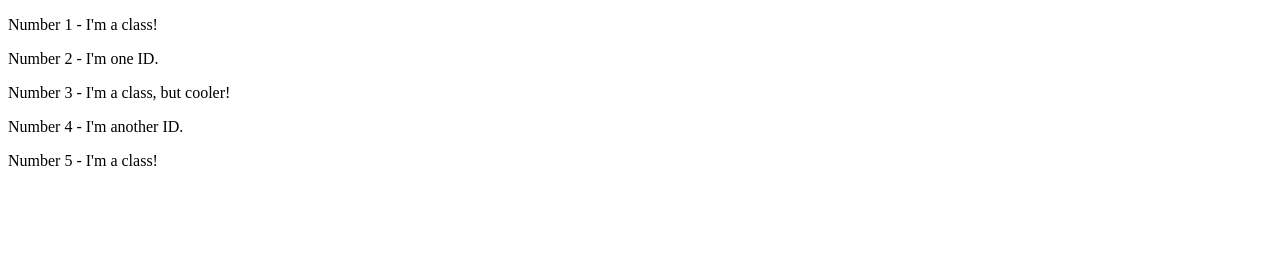
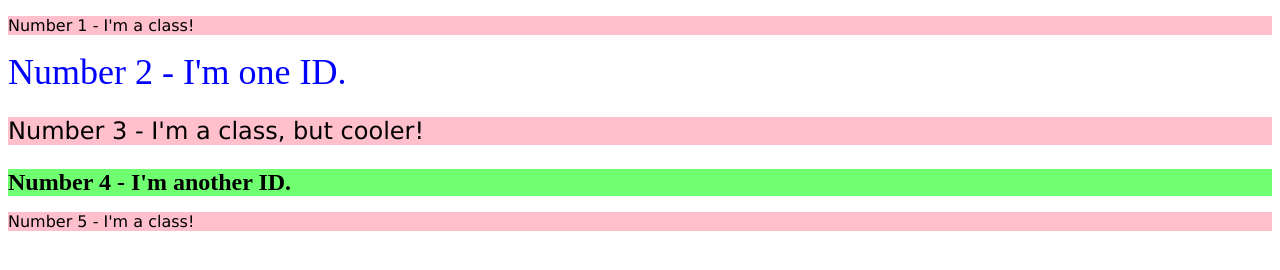
Before and after one commit to aryamankhuntia/The_Odin_Project_Practice, a plain HTML site: page practice/css_exercises/foundations/intro-to-css/02-class-id-selectors/index.html in a window 1280 px wide. Drawn offline with Linux system fonts and the light colour scheme.

Commit message:
Complete Solution for Intro to CSS - 2

```diff
--- a/practice/css_exercises/foundations/intro-to-css/02-class-id-selectors/index.html
+++ b/practice/css_exercises/foundations/intro-to-css/02-class-id-selectors/index.html
@@ -8,10 +8,10 @@
     <link rel="stylesheet" href="style.css">
   </head>
   <body>
-    <p>Number 1 - I'm a class!</p>
-    <div>Number 2 - I'm one ID.</div>
-    <p>Number 3 - I'm a class, but cooler!</p>
-    <div>Number 4 - I'm another ID.</div>
-    <p>Number 5 - I'm a class!</p>
+    <p class="odd" id="one">Number 1 - I'm a class!</p>
+    <div id="two">Number 2 - I'm one ID.</div>
+    <p class="odd" id="three">Number 3 - I'm a class, but cooler!</p>
+    <div id="four">Number 4 - I'm another ID.</div>
+    <p class="odd" id="five">Number 5 - I'm a class!</p>
   </body>
 </html>
--- a/practice/css_exercises/foundations/intro-to-css/02-class-id-selectors/style.css
+++ b/practice/css_exercises/foundations/intro-to-css/02-class-id-selectors/style.css
@@ -1 +1,21 @@
 /* Add CSS Styling */
+.odd {
+    background-color: rgb(255, 192, 203);
+    color: "black";
+    font-family: "Verdana", "DejaVu Sans", sans-serif;
+}
+
+#two {
+    color: hsl(240, 100%, 50%);
+    font-size: 36px;
+}
+
+.odd#three {
+    font-size: 24px;
+}
+
+#four {
+    background-color: #70ff70;
+    font-size: 24px;
+    font-weight: bold;
+}
```
